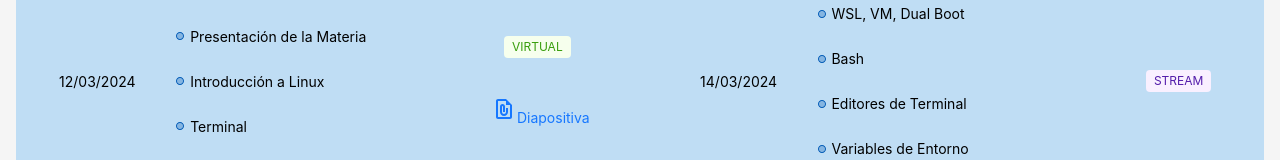
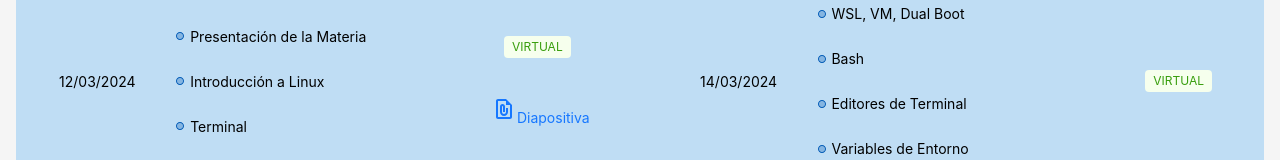
Before and after one commit to gcc-cdimatteo/gcc-cdimatteo.github.io, a Next.js app: page /calendario in a window 1280 px wide. Shown: the part 289-449 px from the top of the page. Built offline with nearby package versions, Linux system fonts and the light colour scheme; a web font is replaced by a local one.

Commit message:
cambio a modalidad virtual

```diff
--- a/app/ui/calendario/rows-details.tsx
+++ b/app/ui/calendario/rows-details.tsx
@@ -102,7 +102,7 @@ export const calendar_rows_details = [
             'Estructuras Condicionales e Iterativas'
         ],
         practica_diapositiva: clases_diapositivas[1],
-        practica_modalidad: (<><ModalidadStream /></>),
+        practica_modalidad: (<><ModalidadVirtual /></>),
         practica_grabacion: clases_grabaciones.clase_01
     },
     {
```
